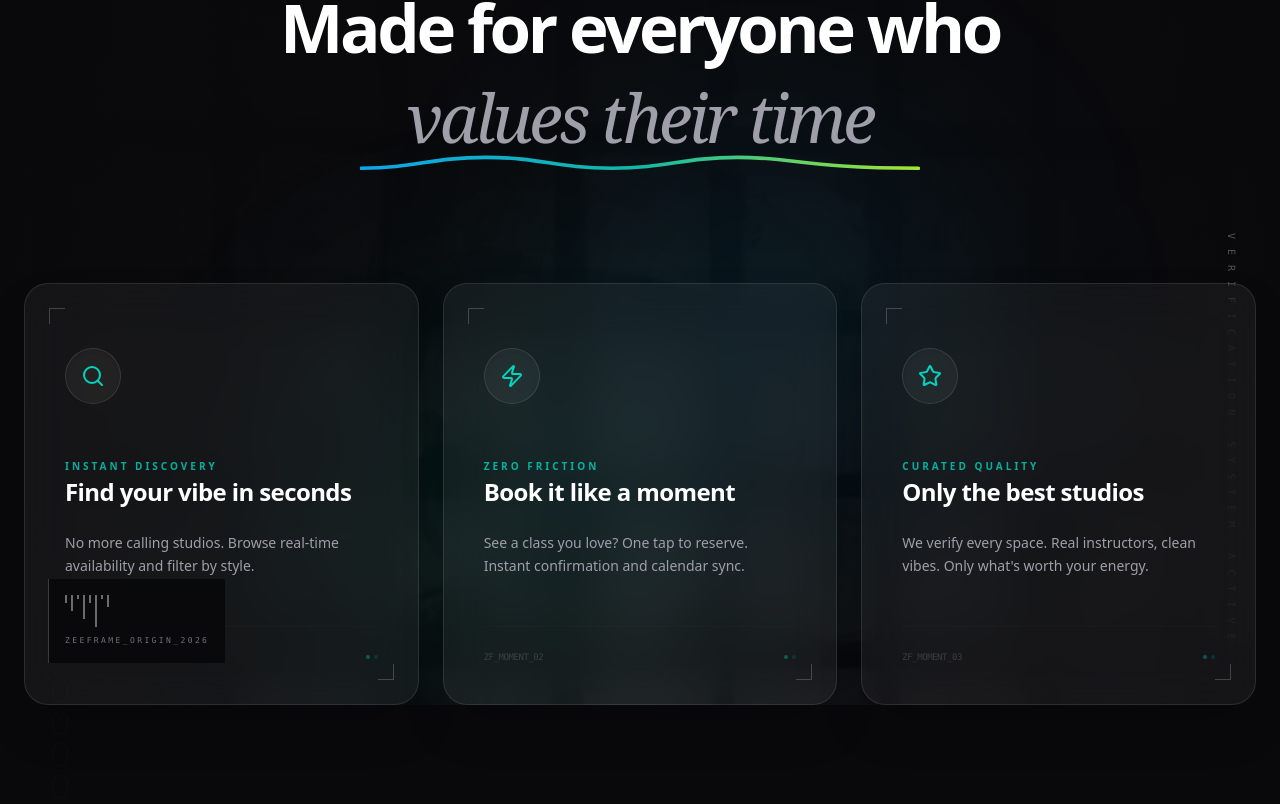
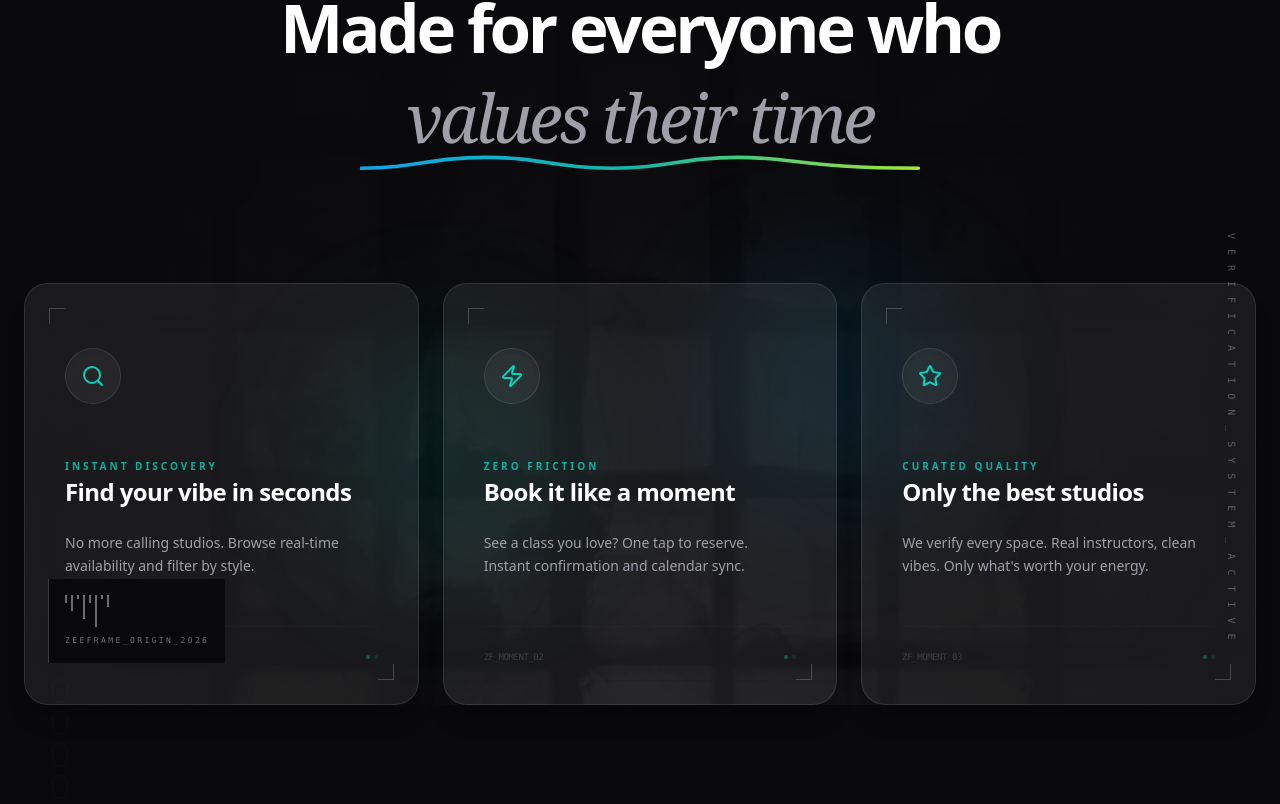
Before and after one commit to viktor-codes/zaframe, a Next.js app in the folder frontend/: page / in a window 1280 px wide. Shown: the part 1156-1960 px from the top of the page. Built offline with nearby package versions, Linux system fonts and the light colour scheme; no server answers.

Commit message:
Less heavy blur all around plus lazy loading

```diff
--- a/frontend/src/components/Section.tsx
+++ b/frontend/src/components/Section.tsx
@@ -9,7 +9,6 @@ import {
 } from "react";
 import { useInView } from "framer-motion";
 import { useUIStore, type HeaderVariant } from "@/store/useUIStore";
-import { HEADER_HEIGHT_PX } from "@/lib/constants/layout";
 import { cn } from "@/lib/utils";
 
 /** Состояние видимости контента секции для CSS-анимаций (Intersection Observer). */
@@ -39,7 +38,7 @@ export function Section({
   variant,
   children,
   className,
-  scrollMarginTop = HEADER_HEIGHT_PX,
+  scrollMarginTop,
   ariaLabel,
 }: SectionProps) {
   const setHeaderVariant = useUIStore((state) => state.setHeaderVariant);
--- a/frontend/src/features/home/components/HowItWorksSection.tsx
+++ b/frontend/src/features/home/components/HowItWorksSection.tsx
@@ -37,7 +37,10 @@ export const HowItWorksSection = () => {
   const isInView = useInView(containerRef, { once: true, margin: "-10%" });
 
   return (
-    <div ref={containerRef} className="container mx-auto px-6 max-w-7xl relative">
+    <div
+      ref={containerRef}
+      className="container mx-auto px-6 max-w-7xl relative"
+    >
       <div className="max-w-2xl mb-24">
         <SectionHeading size="label" className="text-teal-500 block mb-6">
           Process
@@ -60,14 +63,14 @@ export const HowItWorksSection = () => {
             preserveAspectRatio="none"
             className="overflow-visible"
           >
-              <motion.path
+            {/* <motion.path
                 className="hidden md:block"
                 d="M450 -50 C 800 150, 200 600, 500 900 C 800 1200, 200 1300, 400 1600"
                 stroke="#F4F4F5"
                 strokeWidth="10"
                 strokeDasharray="25 35"
                 strokeLinecap="round"
-              />
+              /> */}
             <motion.path
               className="hidden md:block"
               d="M450 -50 C 800 150, 200 600, 500 900 C 800 1200, 200 1300, 400 1600"
--- a/frontend/src/features/home/components/ManifestoSection.tsx
+++ b/frontend/src/features/home/components/ManifestoSection.tsx
@@ -1,51 +1,57 @@
 "use client";
 
 import { motion } from "framer-motion";
+import Image from "next/image";
 import { Search, Zap, Star } from "lucide-react";
 import { SectionHeading } from "@/components/SectionHeading";
 
-export const ManifestoSection = () => {
-
-  const propositions = [
+const PROPOSITIONS = [
   {
-      icon: <Search className="w-6 h-6 text-teal-400" />,
+    icon: "Search" as const,
     label: "Instant Discovery",
     title: "Find your vibe in seconds",
     description:
       "No more calling studios. Browse real-time availability and filter by style.",
   },
   {
-      icon: <Zap className="w-6 h-6 text-teal-400" />,
+    icon: "Zap",
     label: "Zero Friction",
     title: "Book it like a moment",
     description:
       "See a class you love? One tap to reserve. Instant confirmation and calendar sync.",
   },
   {
-      icon: <Star className="w-6 h-6 text-teal-400" />,
+    icon: "Star",
     label: "Curated Quality",
     title: "Only the best studios",
     description:
       "We verify every space. Real instructors, clean vibes. Only what's worth your energy.",
   },
-  ];
+] as const;
+
+const ICONS = { Search, Zap, Star };
+
+export const ManifestoSection = () => {
+  const propositions = PROPOSITIONS;
 
   return (
     <div className="relative h-full">
       <div className="absolute inset-0 overflow-hidden pointer-events-none">
         <div className="absolute inset-0 z-0">
-          <img
+          <Image
             src="/moments-bg.webp"
-            alt="Dark Studio"
-            className="w-full h-full object-cover opacity-30 grayscale"
+            alt=""
+            fill
+            className="object-cover opacity-30 grayscale"
             loading="lazy"
+            sizes="100vw"
           />
           <div className="absolute inset-0 bg-linear-to-b from-zinc-950 to-zinc-950/80" />
           <div className="absolute inset-0 bg-linear-to-r from-zinc-950 via-transparent to-zinc-950" />
         </div>
-
-        <div className="absolute top-1/2 left-1/4 w-96 h-96 bg-teal-500/10 blur-[120px] rounded-full" />
-        <div className="absolute bottom-1/4 right-1/4 w-96 h-96 bg-sky-500/10 blur-[120px] rounded-full" />
+        {/* Уменьшенный blur — blur-[120px] на больших div очень тяжёлый для GPU */}
+        <div className="absolute top-1/2 left-1/4 w-64 h-64 bg-teal-500/10 blur-[60px] rounded-full" />
+        <div className="absolute bottom-1/4 right-1/4 w-64 h-64 bg-sky-500/10 blur-[60px] rounded-full" />
       </div>
 
       <div className="container relative z-10 mx-auto px-6 max-w-7xl">
@@ -64,10 +70,7 @@ export const ManifestoSection = () => {
                 fill="none"
                 preserveAspectRatio="none"
               >
-                <motion.path
-                  initial={{ pathLength: 0 }}
-                  animate={{ pathLength: 1 }}
-                  transition={{ duration: 2, delay: 1 }}
+                <path
                   d="M1 11C40 11 50 2 90 2C130 2 140 11 180 11C220 11 230 2 270 2C310 2 320 11 399 11"
                   stroke="url(#neon-wave)"
                   strokeWidth="3"
@@ -106,14 +109,17 @@ export const ManifestoSection = () => {
                 index === 0 ? "md:col-span-2 lg:col-span-1" : "col-span-1"
               }`}
             >
-              <div className="relative h-full p-10 pt-16 rounded-3xl border border-white/10 bg-white/5 backdrop-blur-xl shadow-2xl transition-all duration-500 group-hover:bg-white/10 group-hover:border-white/20">
+              <div className="relative h-full p-10 pt-16 rounded-3xl border border-white/10 bg-white/[0.07] shadow-xl transition-all duration-500 group-hover:bg-white/10 group-hover:border-white/20">
                 <div className="absolute inset-0 rounded-3xl bg-gradient-to-br from-teal-500/5 to-transparent opacity-0 group-hover:opacity-100 transition-opacity duration-500" />
 
                 <div className="absolute top-6 left-6 w-4 h-4 border-t border-l border-white/20 group-hover:border-teal-400/50 transition-colors" />
                 <div className="absolute bottom-6 right-6 w-4 h-4 border-b border-r border-white/20 group-hover:border-teal-400/50 transition-colors" />
 
                 <div className="relative mb-12 flex h-14 w-14 items-center justify-center rounded-2xl bg-white/5 border border-white/10 shadow-inner group-hover:scale-110 transition-transform duration-500">
-                  {value.icon}
+                  {(() => {
+                    const Icon = ICONS[value.icon];
+                    return <Icon className="w-6 h-6 text-teal-400" />;
+                  })()}
                 </div>
 
                 <div className="relative space-y-6">
--- a/frontend/src/features/navigation/components/Header.tsx
+++ b/frontend/src/features/navigation/components/Header.tsx
@@ -5,7 +5,6 @@ import { useState } from "react";
 import { motion } from "framer-motion";
 import { Scan, Minimize, ArrowRight, Search } from "lucide-react";
 import { useUIStore } from "@/store/useUIStore";
-import { HEADER_HEIGHT_PX } from "@/lib/constants/layout";
 import { MobileMenu, type NavLink } from "./MobileMenu";
 import { Logo } from "./Logo";
 
@@ -27,10 +26,7 @@ export function Header({ minimalSearch }: HeaderProps) {
   const isDark = headerVariant === "on-dark";
 
   return (
-    <header
-      className="fixed top-0 left-0 right-0 z-50 transition-all duration-500"
-      style={{ minHeight: HEADER_HEIGHT_PX }}
-    >
+    <header className="fixed top-0 left-0 right-0 z-50 transition-all duration-500">
       {/* СЛОЙ ФОНА (Blur Layer) */}
       <div
         className={`absolute inset-0 -z-10 transition-all duration-500 ${
--- a/frontend/src/lib/constants/layout.ts
+++ /dev/null
@@ -1,5 +0,0 @@
-/**
- * Высота фиксированного хедера (px).
- * Используется для scrollMarginTop при якорях и для высоты хедера в стилях.
- */
-export const HEADER_HEIGHT_PX = 80;
```
Also changed, not shown: frontend/src/features/home/components/Moments.tsx (+16 -10 lines). Lines whose indentation alone changed are shown as unchanged.
